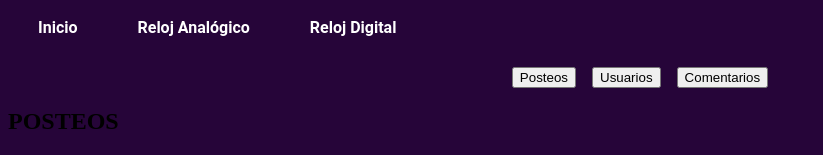
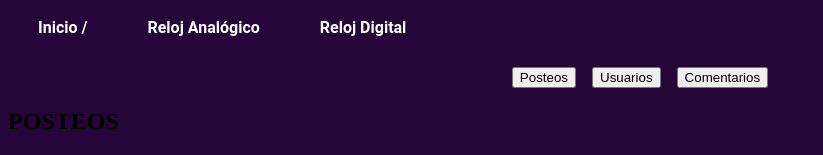
Before and after one commit to vpeinado263/4ta-Tarea-REACT-NEXT.JS, a Next.js app: page / in a window 1280 px wide. Shown: the top 155 px of the page, without its empty margins (0-823 px from the left). Built offline with nearby package versions, Linux system fonts and the light colour scheme.

Commit message:
Agregar cambios

```diff
--- a/src/components/Navigation.js
+++ b/src/components/Navigation.js
@@ -6,7 +6,7 @@ const Navigation = () => {
       <div className="menu">
         <nav className="sub">
           <Link href="/">
-            <span className="bar">Inicio</span>
+            <span className="bar">Inicio / </span>
           </Link>
           <Link href="/relojAnalogico">
             <span className="bar">Reloj Analógico</span>
```
